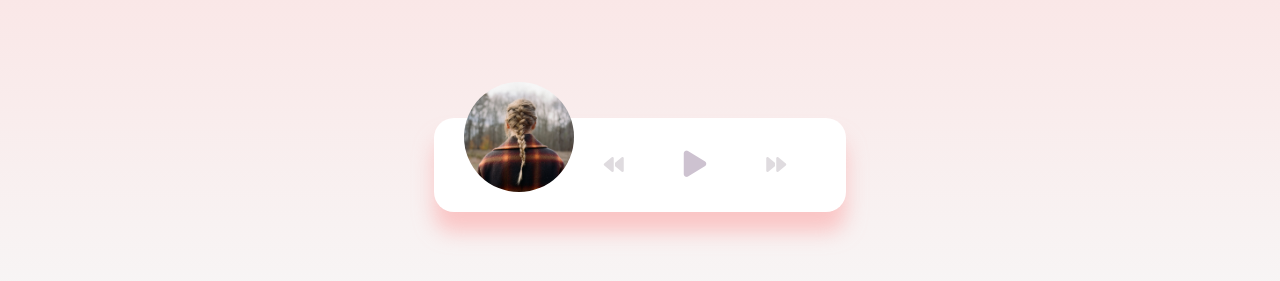
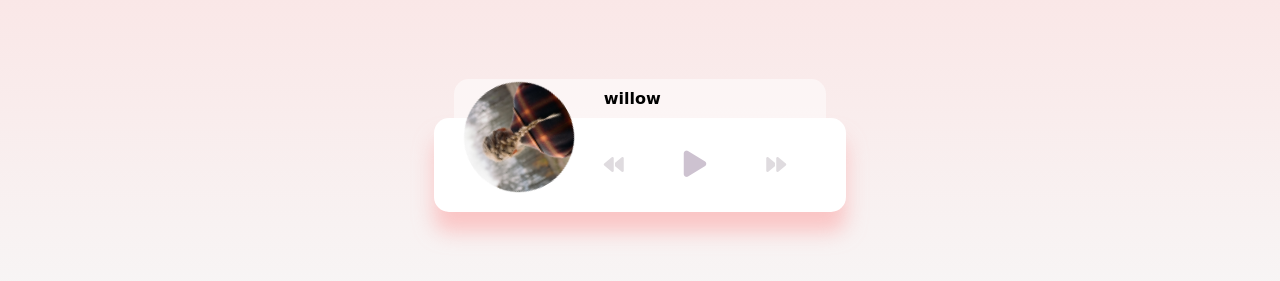
Before and after one commit to NicoleGeorge/music-player, a plain HTML site: page index.html in a window 1280 px wide. Shown: the part 275-556 px from the top of the page. Drawn offline with Linux system fonts and the light colour scheme; a web font is replaced by a local one.

Commit message:
styling song info popup

```diff
--- a/index.html
+++ b/index.html
@@ -10,12 +10,11 @@
 </head>
 <body>
   <h1>Music Player App</h1>
-  <div class="music-container" id="music-container">
+  <div class="music-container play" id="music-container">
     <div class="music-info">
-      <h4 id="title"></h4>
+      <h4 id="title">willow</h4>
       <div class="progress-container" id="progress-container">
         <div class="progress" id="progress">
-
         </div>
       </div>
     </div>
--- a/styles.css
+++ b/styles.css
@@ -21,7 +21,7 @@ body {
 
 .music-container {
   background-color: white;
-  border-radius: 20px;
+  border-radius: 15px;
   box-shadow: 0 20px 20px 0 rgba(252, 169, 168, 0.6);
   display: flex;
   padding: 20px 30px;
@@ -29,6 +29,8 @@ body {
   margin: 100px;
   z-index: 10;
 }
+
+/* SONG COVER STYLES */
 
 .img-container {
   position: relative;
@@ -61,6 +63,8 @@ body {
   }
 }
 
+/* NAV STYLES */
+
 .navigation {
   display: flex;
   align-items: center;
@@ -86,3 +90,28 @@ body {
 .action-btn:focus {
   outline: 0;
 }
+
+/* MUSIC INFO STYLES */
+
+.music-info {
+  background-color: rgba(255, 255, 255, 0.5);
+  border-radius: 15px 15px 0 0;
+  position: absolute;
+  top: 0;
+  left: 20px;
+  width: calc(100% - 40px);
+  padding: 10px 10px 10px 150px;
+  opacity: 0;
+  transform: translateY(0%);
+  transition: transform 0.3s ease-in, opacity 0.3s ease-in;
+  z-index: 0;
+}
+
+.music-container.play .music-info {
+  opacity: 1;
+  transform: translateY(-100%);
+}
+
+.music-info h4 {
+  margin:0;
+}
```
